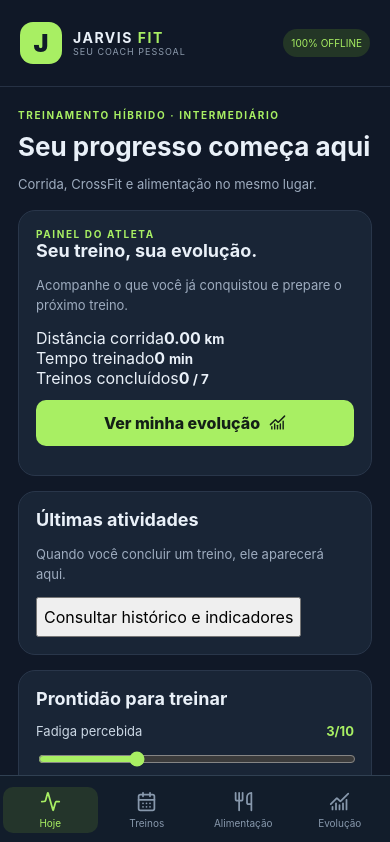
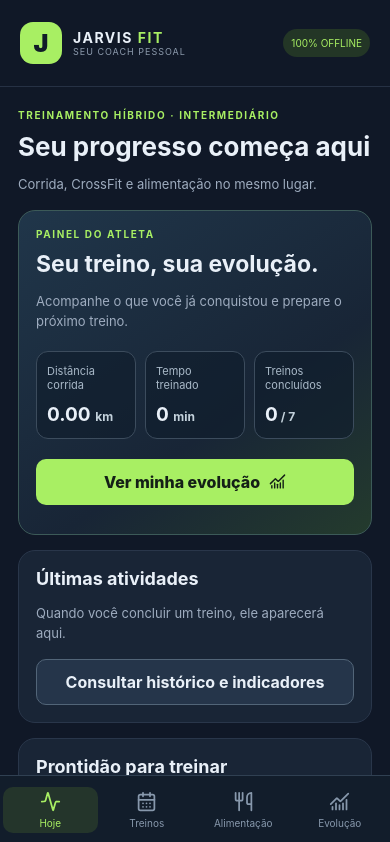
Before and after one commit to diego39l/jarvis-fit, a React (Vite) app: page / in a window 390 px wide. Shown: the top 842 px of the page. Built offline with nearby package versions, Linux system fonts and the light colour scheme.

Commit message:
style(home): add responsive athlete hero and recent activity cards

```diff
--- a/src/style.css
+++ b/src/style.css
@@ -30,3 +30,18 @@ nav button.active{background:#24352b}
 @media(max-width:380px){header{padding:16px 12px}.tag{font-size:9px;padding:6px}main{padding:18px 12px}.stats{gap:8px}.stats>div,section{padding:13px}nav button{font-size:9px}}
 @media(min-width:700px){.shell{max-width:900px}.stats{grid-template-columns:repeat(3,minmax(0,1fr))}nav{max-width:900px}}
 @media(prefers-reduced-motion:reduce){*,*::before,*::after{scroll-behavior:auto!important;transition:none!important}}
+
+/* 1.3 home dashboard */
+.homeHero{background:linear-gradient(145deg,#20364a,#182536 62%,#243b2d);border-color:#3c5a58}
+.homeHero h2{font-size:clamp(23px,5vw,30px);margin:10px 0}
+.homeMetrics{display:grid;grid-template-columns:repeat(3,minmax(0,1fr));gap:9px;margin:20px 0}
+.homeMetrics>div{background:#101d2caa;border:1px solid #3c4c5d;border-radius:12px;padding:12px 10px;min-width:0}
+.homeMetrics span{display:block;color:#a9b9c8;font-size:11px;min-height:32px}
+.homeMetrics strong{display:block;font-size:clamp(19px,4vw,26px);margin-top:7px;overflow-wrap:anywhere}
+.homeMetrics small{font-size:12px;color:#c4d2dc}
+.activityItem{display:flex;align-items:center;justify-content:space-between;gap:10px;border-bottom:1px solid #304057;padding:13px 0}
+.activityItem b{font-size:13px}
+.activityItem p{margin:5px 0 0}
+.activityItem svg{flex-shrink:0;color:#a8ef63}
+.secondary{display:block;width:100%;border:1px solid #526578;background:#25354a;color:#e9f0f8;border-radius:10px;padding:12px;margin-top:16px;font-weight:700}
+@media(max-width:380px){.homeMetrics{grid-template-columns:1fr 1fr}.homeMetrics>div:last-child{grid-column:1/-1}.homeMetrics span{min-height:0}}
```
